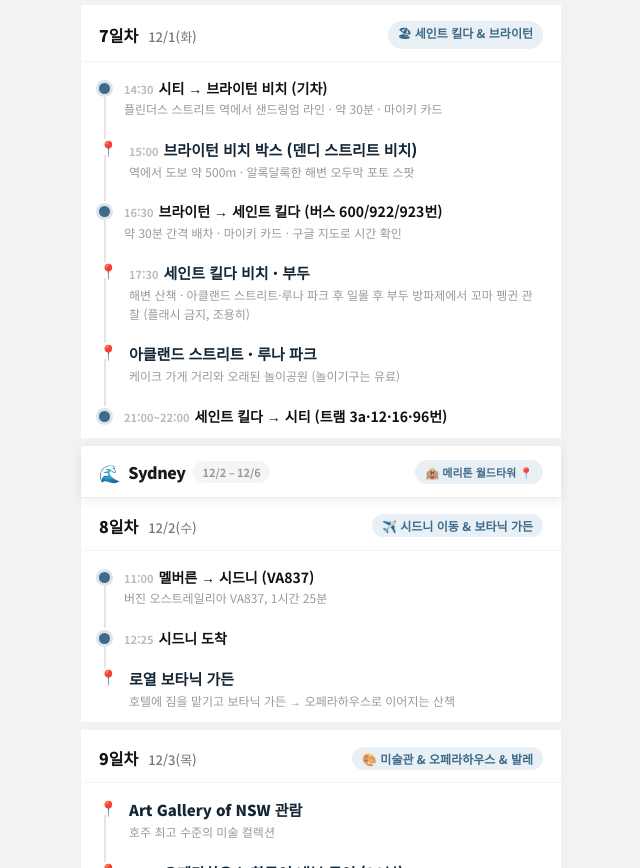
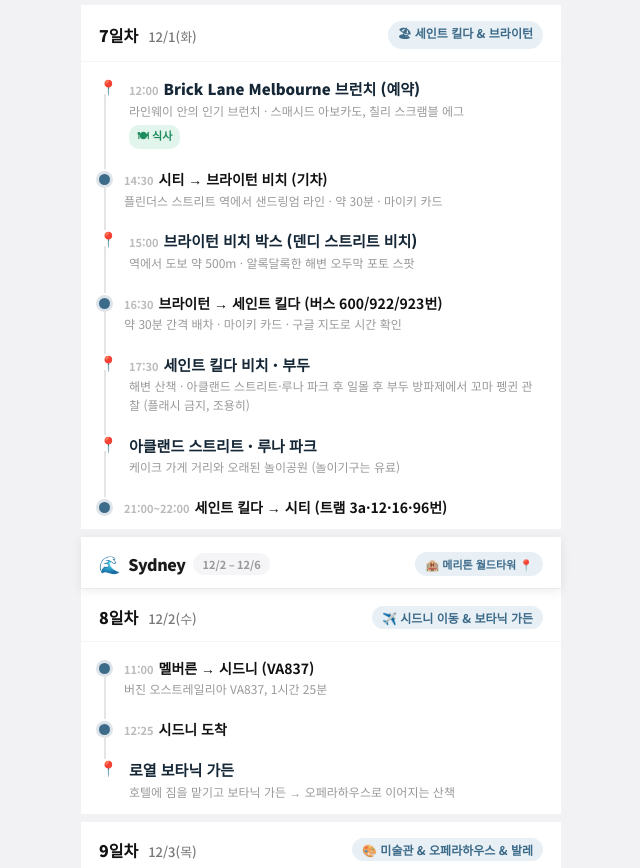
Before and after one commit to gemchoi7/travel, a plain HTML site: page 202611_aus.html in a window 1280 px wide. Shown: the part 2776-3644 px from the top of the page, without its empty margins (319-959 px from the left). Drawn offline with Linux system fonts and the light colour scheme.

Commit message:
호주 일정: 12/1 Brick Lane 12:00 예약 반영(일정·체크리스트)

```diff
--- a/202611_aus.html
+++ b/202611_aus.html
@@ -539,6 +539,14 @@ function scrollToSection(id) {
   </div>
   <div class="timeline">
     <div class="tl-item">
+      <div class="tl-pin">📍</div>
+      <div class="tl-content">
+        <div class="tl-label main"><span class="tl-time">12:00</span>Brick Lane Melbourne 브런치 (예약)</div>
+        <div class="tl-desc">라인웨이 안의 인기 브런치 · 스매시드 아보카도, 칠리 스크램블 에그</div>
+        <div class="tl-tags"><span class="tag tag-green">🍽 식사</span></div>
+      </div>
+    </div>
+    <div class="tl-item">
       <div class="tl-dot blue"></div>
       <div class="tl-content">
         <div class="tl-label"><span class="tl-time">14:30</span>시티 → 브라이턴 비치 (기차)</div>
```
Also changed, not shown: 202611_aus_checklist.html (+1 -0 lines).
